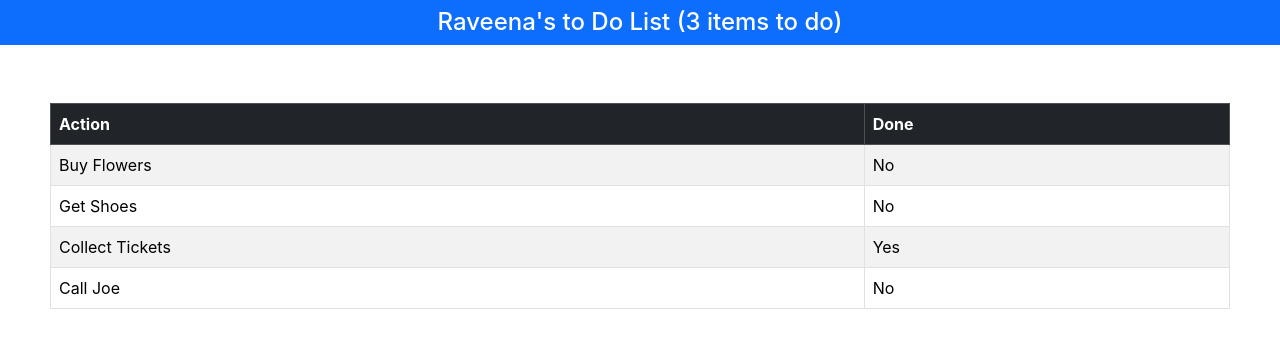
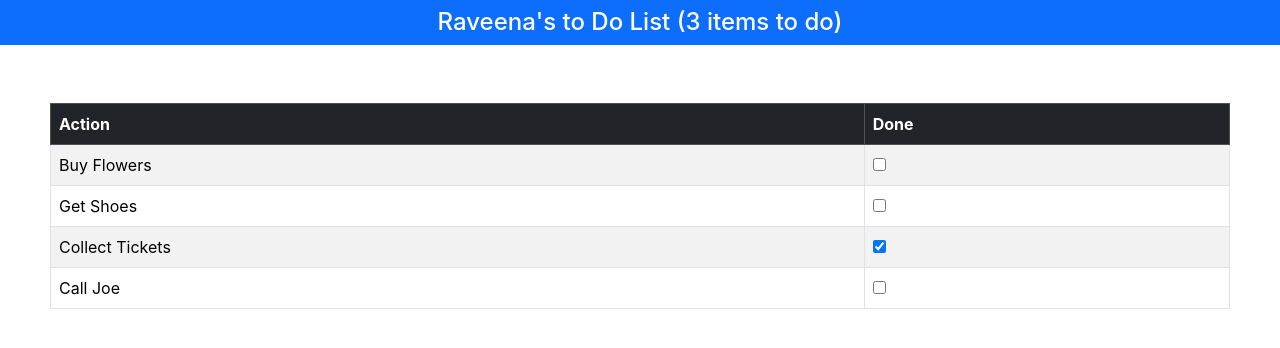
Before and after one commit to rubymattu/react-todo, a React (Create React App) app in the folder todo/: page / in a window 1280 px wide. Shown: the top 348 px of the page. Built offline with nearby package versions, Linux system fonts and the light colour scheme; the HTML template or start-up script is replaced by a standard one.

Commit message:
Added TodoRow

```diff
--- a/todo/src/App.js
+++ b/todo/src/App.js
@@ -2,6 +2,7 @@
 import React, { useState } from 'react';
 import './App.css';
 import TodoBanner from './TodoBanner';
+import TodoRow from './TodoRow';
 
 function App() {
   const [userName] = useState("Raveena");
@@ -30,10 +31,7 @@ function App() {
           </thead>
           <tbody>
             {todoItems.map((item, index) => (
-              <tr key={index}>
-                <td>{item.action}</td>
-                <td>{item.done ? "Yes" : "No"}</td>
-              </tr>
+              <TodoRow item={item} />
             ))}
           </tbody>
         </table>
--- /dev/null
+++ b/todo/src/TodoRow.js
@@ -0,0 +1,20 @@
+import React from 'react';
+
+function TodoRow({item}) {
+
+  return (
+    <tr>
+      <td>
+        { item.action }
+      </td>
+      <td>
+        <input
+          type="checkbox"
+          checked={ item.done }
+        />
+      </td>
+    </tr>
+  );
+}
+
+export default TodoRow;
```
